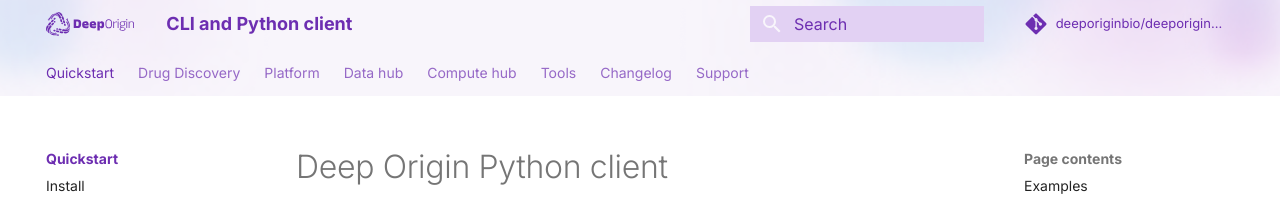
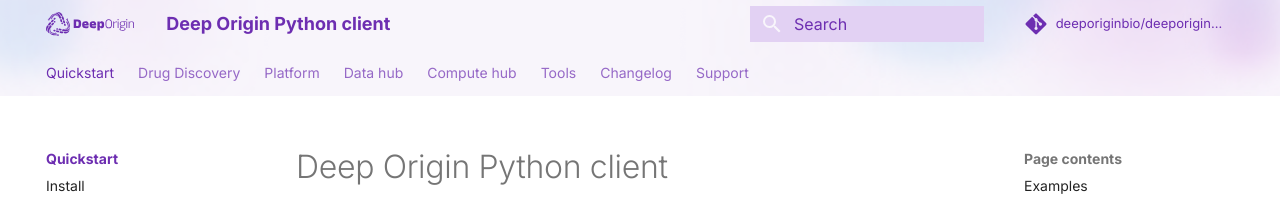
Before and after one commit to deeporiginbio/deeporigin-client, an MkDocs documentation site: the page built from docs/index.md, in a window 1280 px wide. Shown: the top 205 px of the page. Built offline with MkDocs 1.6.1 and Material for MkDocs 9.7.7, drawn with Linux system fonts in a browser that asks for light colours; comment, search, counter and statistics services are not loaded.

Commit message:
fix: renamed page

```diff
--- a/docs/stylesheets/extra.css
+++ b/docs/stylesheets/extra.css
@@ -8,7 +8,7 @@
 }
 
 .md-header__title .md-header__ellipsis .md-header__topic:after {
-  content: "CLI and Python client";
+  content: "Deep Origin Python client";
   color: #6D2EB1;
 }
 
```
